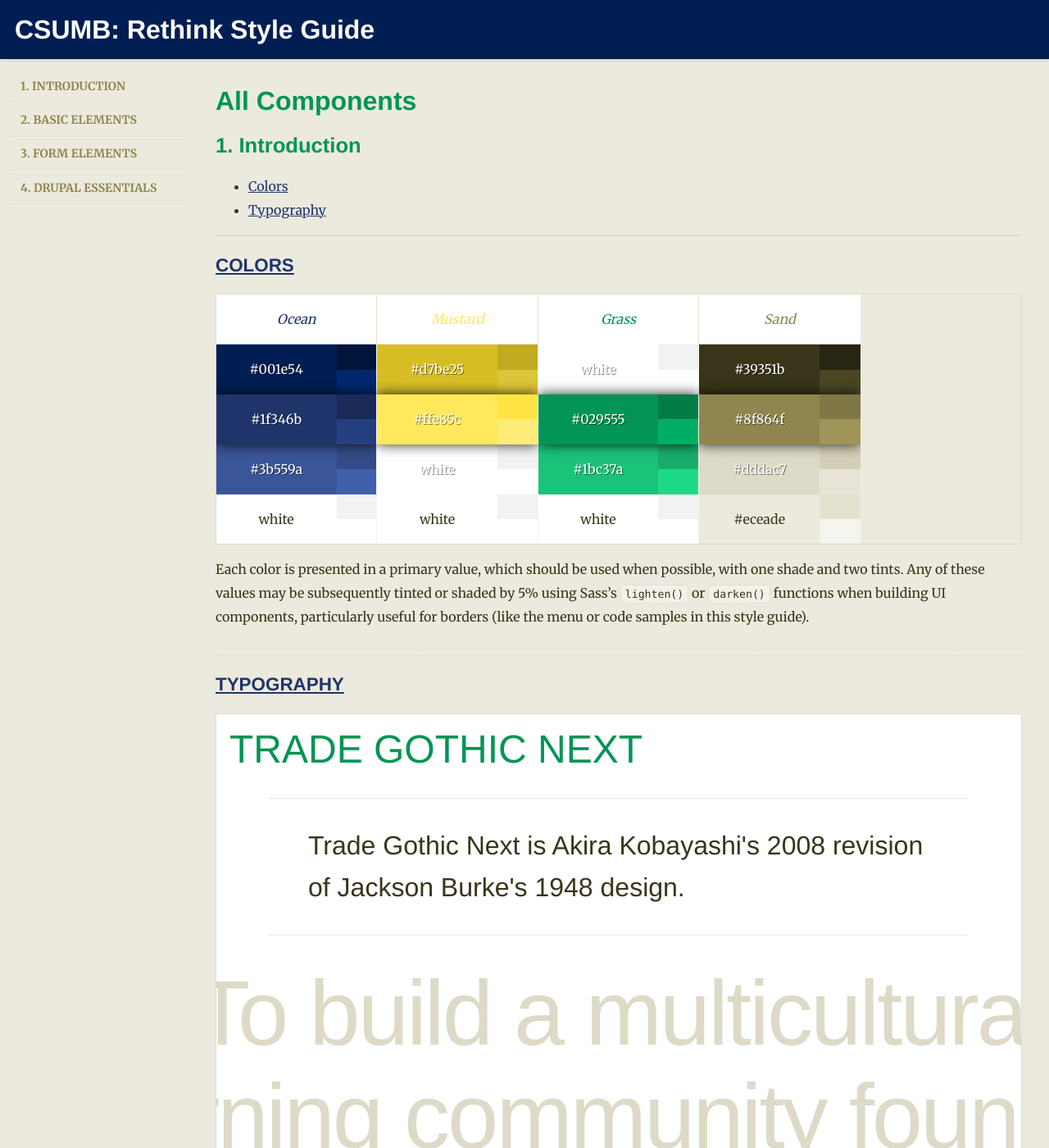
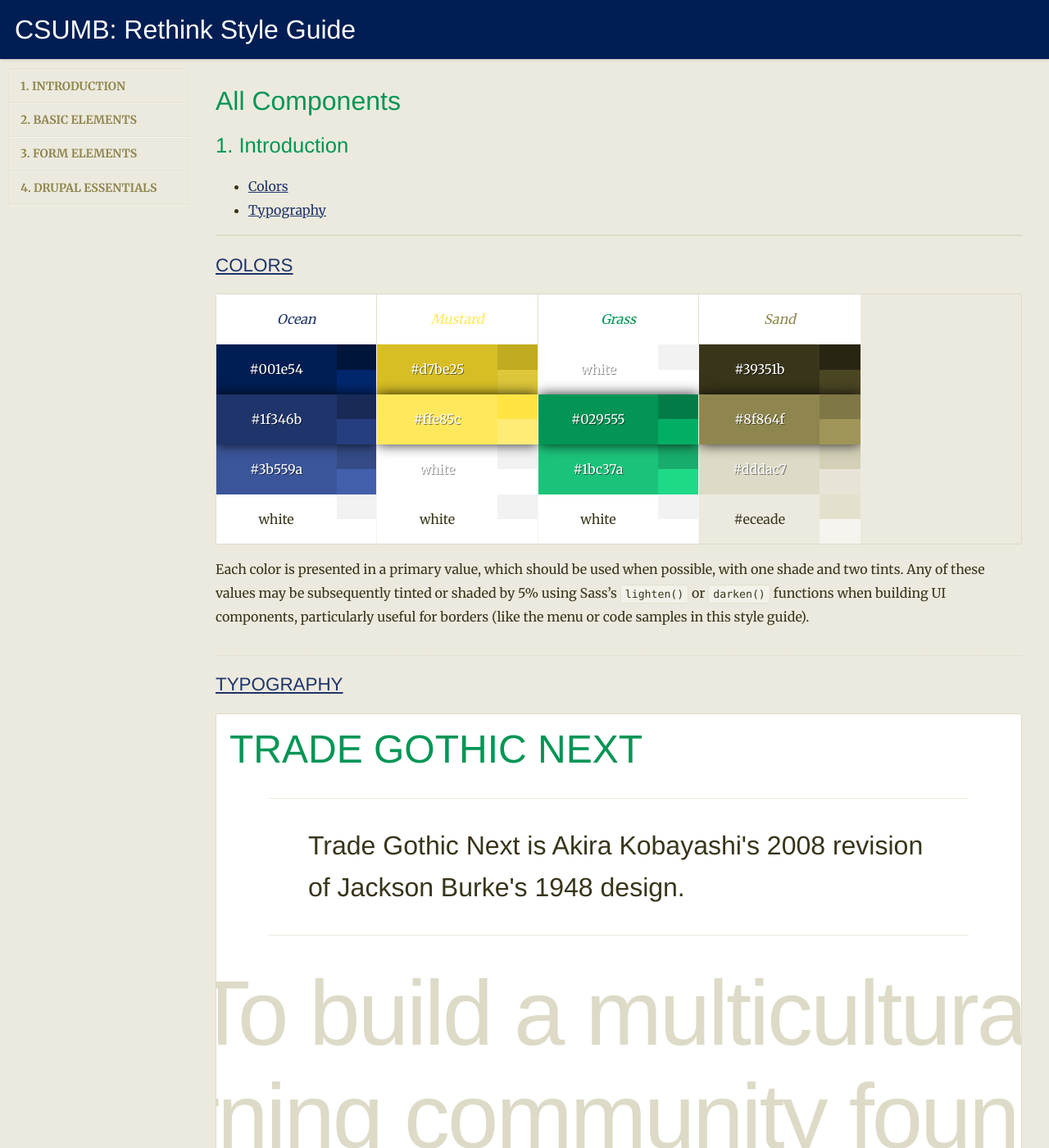
Before and after one commit to fourkitchens/csumb-style-guide, a Jekyll site: the page built from index.html, in a window 1280 px wide and 1400 px high. Shown: the whole window at 82% size. Built offline with Jekyll 4.4.1, drawn with Linux system fonts in a browser that asks for light colours; nearby versions of some CDN libraries; Markdown is read by kramdown in place of the engine named in the settings.

Commit message:
fixed typography weight issues

```diff
--- a/css/ckeditor.css
+++ b/css/ckeditor.css
@@ -419,7 +419,7 @@
 */
 body {
   font-family: "Merriweather", Georgia, serif;
-  font-weight: 300;
+  font-weight: 400;
   font-size: 16px;
   line-height: 1.8;
   color: #39351b;
@@ -428,7 +428,7 @@
 
 h1, h2, h3, h4, h5, h6 {
   font-family: "TradeGothicNextW01-Cond", Helvetica, Arial, "Nimbus Sans L", sans-serif;
-  font-weight: 600;
+  font-weight: 400;
   line-height: 1.125;
 }
 
--- a/css/style-ie8.css
+++ b/css/style-ie8.css
@@ -434,7 +434,7 @@
 */
 body {
   font-family: "Merriweather", Georgia, serif;
-  font-weight: 300;
+  font-weight: 400;
   font-size: 16px;
   line-height: 1.8;
   color: #39351b;
@@ -443,7 +443,7 @@
 
 h1, h2, h3, h4, h5, h6 {
   font-family: "TradeGothicNextW01-Cond", Helvetica, Arial, "Nimbus Sans L", sans-serif;
-  font-weight: 600;
+  font-weight: 400;
   line-height: 1.125;
 }
 
--- a/css/style.css
+++ b/css/style.css
@@ -430,7 +430,7 @@
 */
 body {
   font-family: "Merriweather", Georgia, serif;
-  font-weight: 300;
+  font-weight: 400;
   font-size: 16px;
   line-height: 1.8;
   color: #39351b;
@@ -439,7 +439,7 @@
 
 h1, h2, h3, h4, h5, h6 {
   font-family: "TradeGothicNextW01-Cond", Helvetica, Arial, "Nimbus Sans L", sans-serif;
-  font-weight: 600;
+  font-weight: 400;
   line-height: 1.125;
 }
 
--- a/css/styleguide.css
+++ b/css/styleguide.css
@@ -5,7 +5,7 @@
 */
 body {
   font-family: "Merriweather", Georgia, serif;
-  font-weight: 300;
+  font-weight: 400;
   font-size: 16px;
   line-height: 1.8;
   color: #39351b;
@@ -14,7 +14,7 @@
 
 h1, h2, h3, h4, h5, h6 {
   font-family: "TradeGothicNextW01-Cond", Helvetica, Arial, "Nimbus Sans L", sans-serif;
-  font-weight: 600;
+  font-weight: 400;
   line-height: 1.125;
 }
 
--- a/sass/config/_variables.scss
+++ b/sass/config/_variables.scss
@@ -58,7 +58,7 @@
 $font-monospace:   $monospace;
 $form-font-family: $merriweather;
 
-$font-body-weight: 300; // Verlag is pulled down in 300 and 600 weights.
+$font-body-weight: 400; // Verlag is pulled down in 300 and 600 weights.
 
 //
 // Colors, etc.
--- a/sass/global/_type.scss
+++ b/sass/global/_type.scss
@@ -21,7 +21,7 @@
 
 #{headings()} {
   font-family: $trade;
-  font-weight: 600;
+  font-weight: 400;
   line-height: 1.125;
 }
 
@@ -29,7 +29,6 @@
 }
 
 #{headings(3,6)} {
-  //letter-spacing: 3px;
   text-transform: uppercase;
 }
 
```
